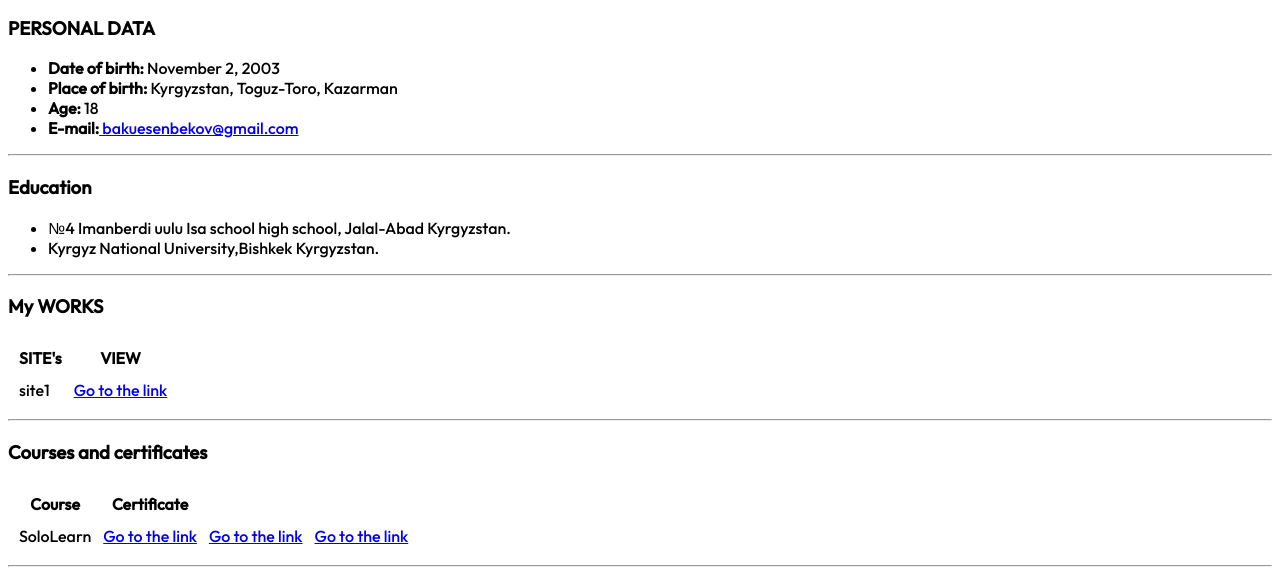
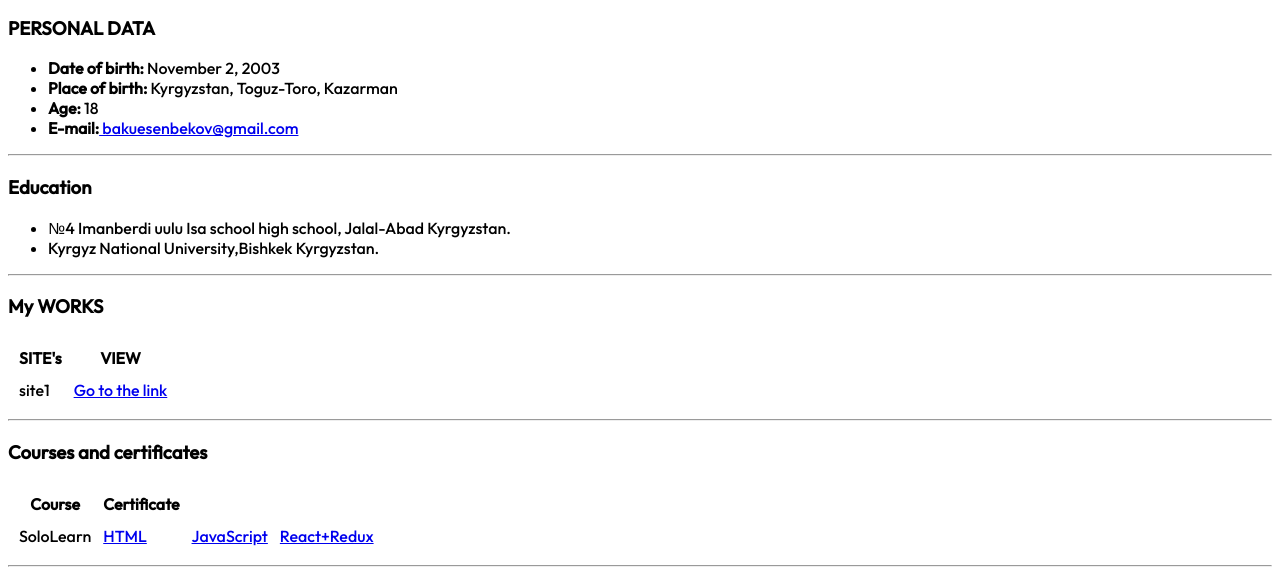
Before and after one commit to bakuudev/bakuuu.github.io, a plain HTML site: page index.html in a window 1280 px wide. Shown: the part 208-780 px from the top of the page. Drawn offline with Linux system fonts and the light colour scheme.

Commit message:
Update index.html

```diff
--- a/index.html
+++ b/index.html
@@ -60,9 +60,9 @@
         <tbody>
             <tr>
             <td>SoloLearn</td>
-            <td><a href="https://www.sololearn.com/Certificate/1014-23185212/pdf/">Go to the link</a> </td>
-            <td><a href="https://www.sololearn.com/Certificate/1024-23185212/pdf/">Go to the link</a> </td>
-            <td><a href="https://www.sololearn.com/Certificate/1097-23185212/pdf/">Go to the link</a> </td>
+            <td><a href="https://www.sololearn.com/Certificate/1014-23185212/pdf/">HTML</a> </td>
+            <td><a href="https://www.sololearn.com/Certificate/1024-23185212/pdf/">JavaScript</a> </td>
+            <td><a href="https://www.sololearn.com/Certificate/1097-23185212/pdf/">React+Redux</a> </td>
             </tr>
         </tbody>
         <table>
```
